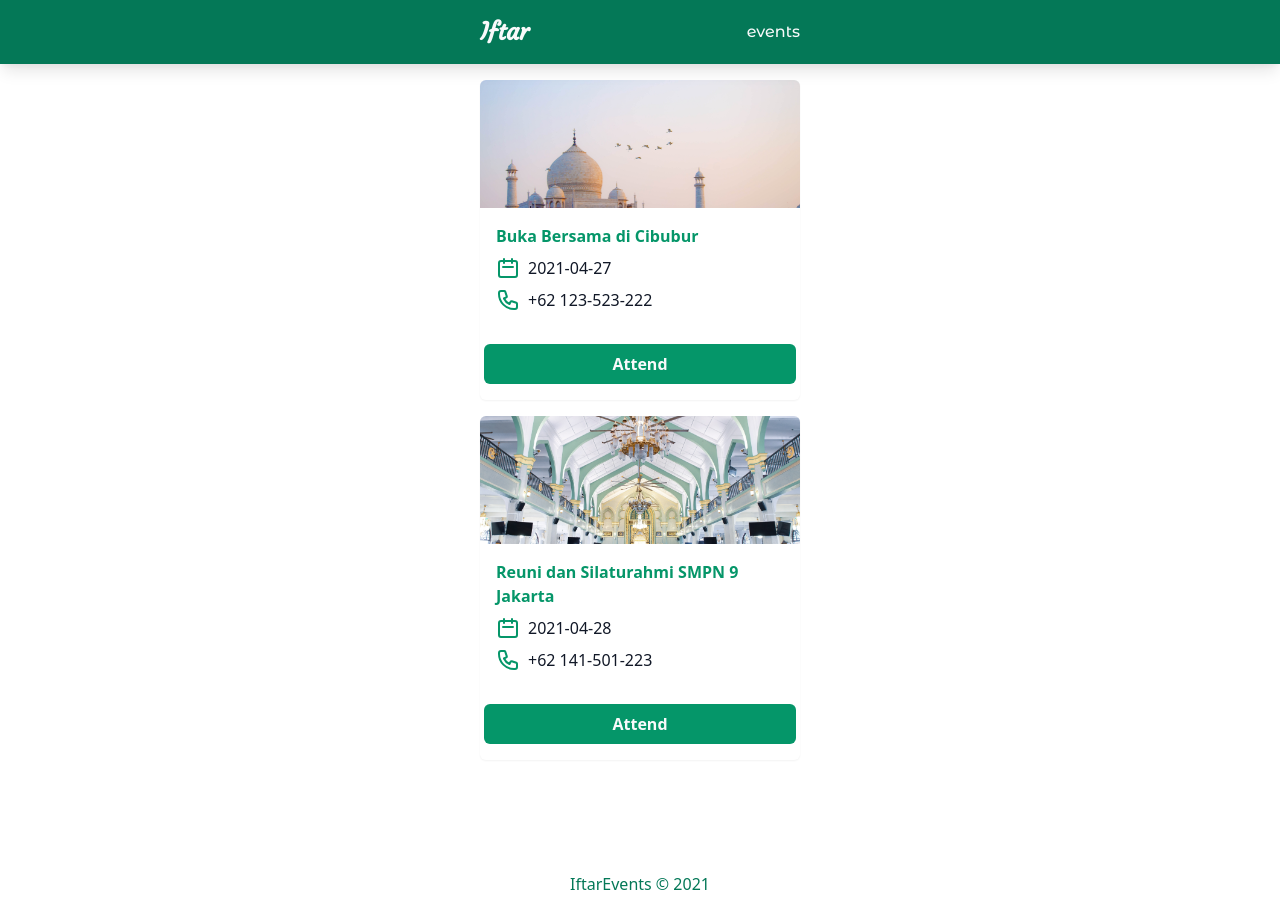
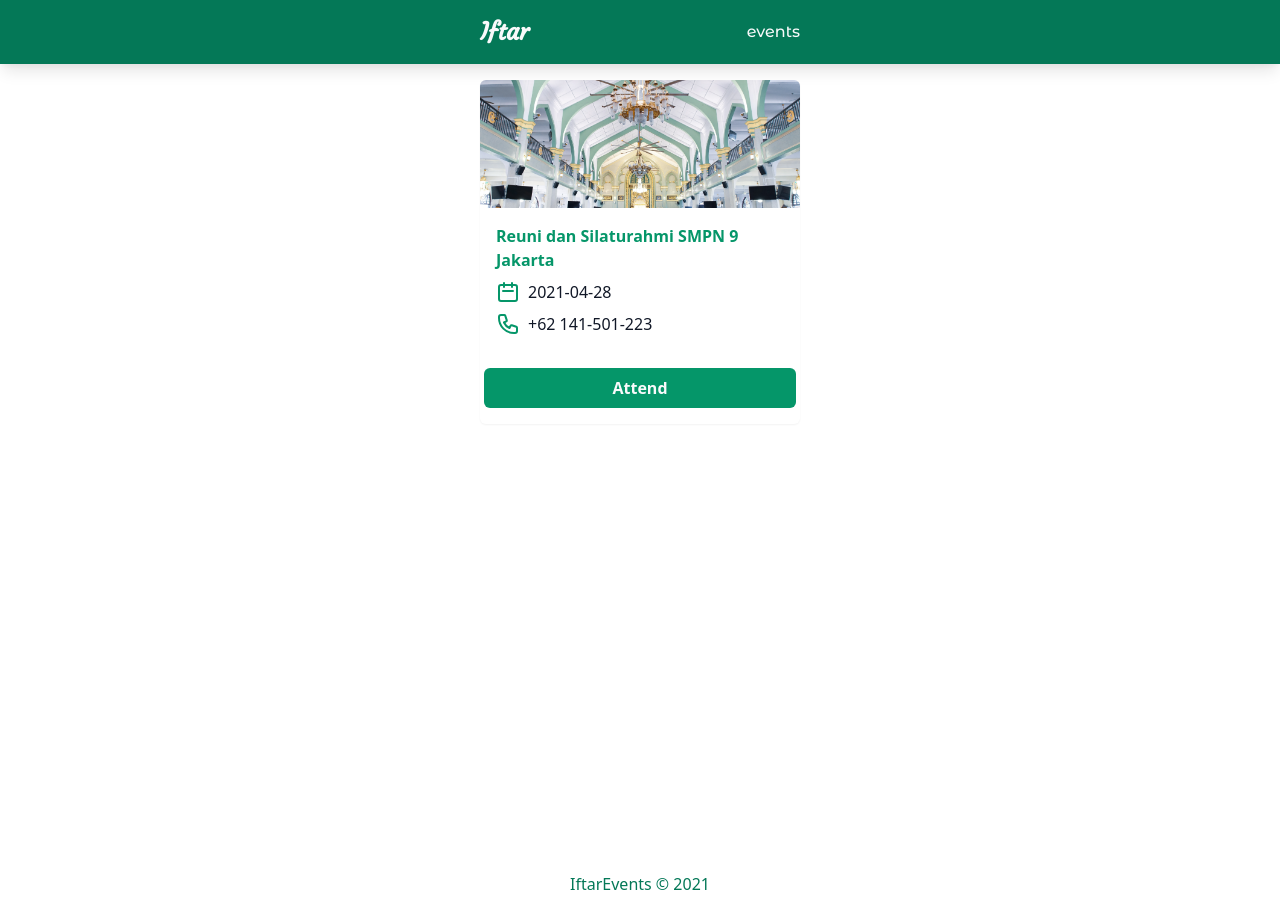
Before and after one commit to KennFatt/nextjs-iftar-events, a Next.js app: page / in a window 1280 px wide. Built offline with nearby package versions, Linux system fonts and the light colour scheme.

Commit message:
Introducing new Container component.
- We will use this Container as a "wrapper" for some pages (maybe all).
- Refactoring the dummy data from main page into separate file and use
  it as a hook.

```diff
--- /dev/null
+++ b/components/Container.js
@@ -0,0 +1,18 @@
+import Footer from "./Footer";
+import Header from "./Header";
+
+export default function Container(props) {
+  /**
+   * TODO: Catch the necessary meta data from props
+   *  by so, we could even take control for the <Head> component.
+   */
+  const { children } = props;
+
+  return (
+    <>
+      <Header />
+      <main className="max-w-xs min-h-screen mx-auto">{children}</main>
+      <Footer />
+    </>
+  );
+}
--- a/jsconfig.json
+++ b/jsconfig.json
@@ -10,6 +10,9 @@
       ],
       "@/styles/*": [
         "styles/*"
+      ],
+      "@/lib/*": [
+        "lib/*"
       ]
     }
   }
--- /dev/null
+++ b/lib/data-source.js
@@ -0,0 +1,31 @@
+/**
+ * Dummy hook as single truth of source.
+ *
+ * @returns {Object[]}
+ */
+export function useData() {
+  return [
+    {
+      id: 0,
+      title: "Buka Bersama di Cibubur",
+      date: "2021-04-27",
+      contact: "+62 123-523-222",
+      description:
+        "Ut quis fugiat reprehenderit officia esse reprehenderit enim qui non sint. Ad amet cupidatat sunt ad. Anim Lorem excepteur quis fugiat culpa nostrud do.",
+      thumbnail: "mosque-1.jpg",
+      featured: false,
+      city: "Cibubur",
+    },
+    {
+      id: 1,
+      title: "Reuni dan Silaturahmi SMPN 9 Jakarta",
+      date: "2021-04-28",
+      contact: "+62 141-501-223",
+      description:
+        "Duis nisi do adipisicing irure. Excepteur id minim reprehenderit consectetur eiusmod nulla reprehenderit veniam nulla do qui voluptate. Eiusmod nostrud excepteur tempor incididunt veniam enim. Duis magna ipsum duis consequat enim proident consectetur incididunt excepteur sunt. Exercitation officia esse laboris eu reprehenderit labore id anim cupidatat culpa consectetur nostrud enim.",
+      thumbnail: "mosque-2.jpg",
+      featured: true,
+      city: "Ciracas",
+    },
+  ];
+}
--- a/pages/index.js
+++ b/pages/index.js
@@ -1,44 +1,19 @@
+import Container from "@/components/Container";
 import EventCard from "@/components/EventCard";
-import Footer from "@/components/Footer";
-import Header from "@/components/Header";
+import { useData } from "@/lib/data-source";
 
 export default function Home() {
+  const dummy = useData();
+
   return (
-    <>
-      <Header />
-
-      <main className="max-w-xs min-h-screen py-4 mx-auto space-y-4">
-        {dummy.map(({ id, ...rest }) => (
-          <EventCard key={id} {...rest} />
-        ))}
-      </main>
-
-      <Footer />
-    </>
+    <Container>
+      <div className="py-4 space-y-4 ">
+        {dummy.map(({ id, featured, ...rest }) => {
+          if (featured) {
+            return <EventCard key={id} {...rest} />;
+          }
+        })}
+      </div>
+    </Container>
   );
 }
-
-const dummy = [
-  {
-    id: 0,
-    title: "Buka Bersama di Cibubur",
-    date: "2021-04-27",
-    contact: "+62 123-523-222",
-    description:
-      "Ut quis fugiat reprehenderit officia esse reprehenderit enim qui non sint. Ad amet cupidatat sunt ad. Anim Lorem excepteur quis fugiat culpa nostrud do.",
-    thumbnail: "mosque-1.jpg",
-    featured: true,
-    city: "Cibubur",
-  },
-  {
-    id: 1,
-    title: "Reuni dan Silaturahmi SMPN 9 Jakarta",
-    date: "2021-04-28",
-    contact: "+62 141-501-223",
-    description:
-      "Duis nisi do adipisicing irure. Excepteur id minim reprehenderit consectetur eiusmod nulla reprehenderit veniam nulla do qui voluptate. Eiusmod nostrud excepteur tempor incididunt veniam enim. Duis magna ipsum duis consequat enim proident consectetur incididunt excepteur sunt. Exercitation officia esse laboris eu reprehenderit labore id anim cupidatat culpa consectetur nostrud enim.",
-    thumbnail: "mosque-2.jpg",
-    featured: true,
-    city: "Ciracas",
-  },
-];
```
